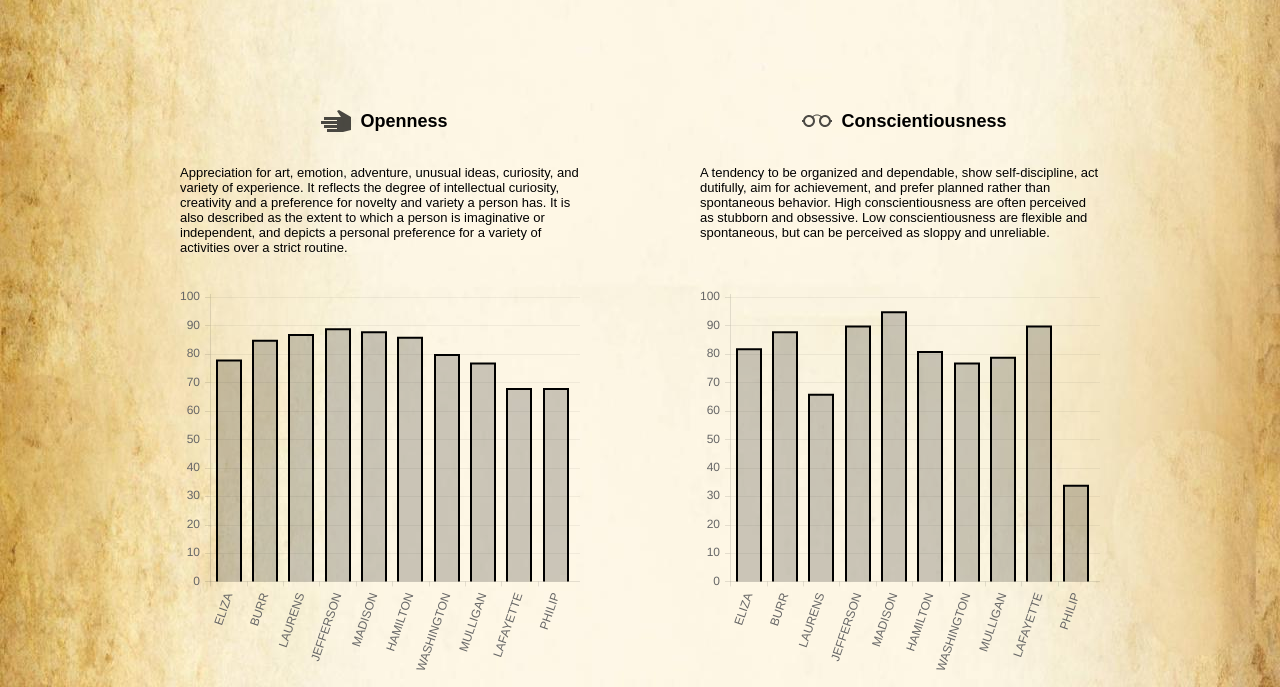
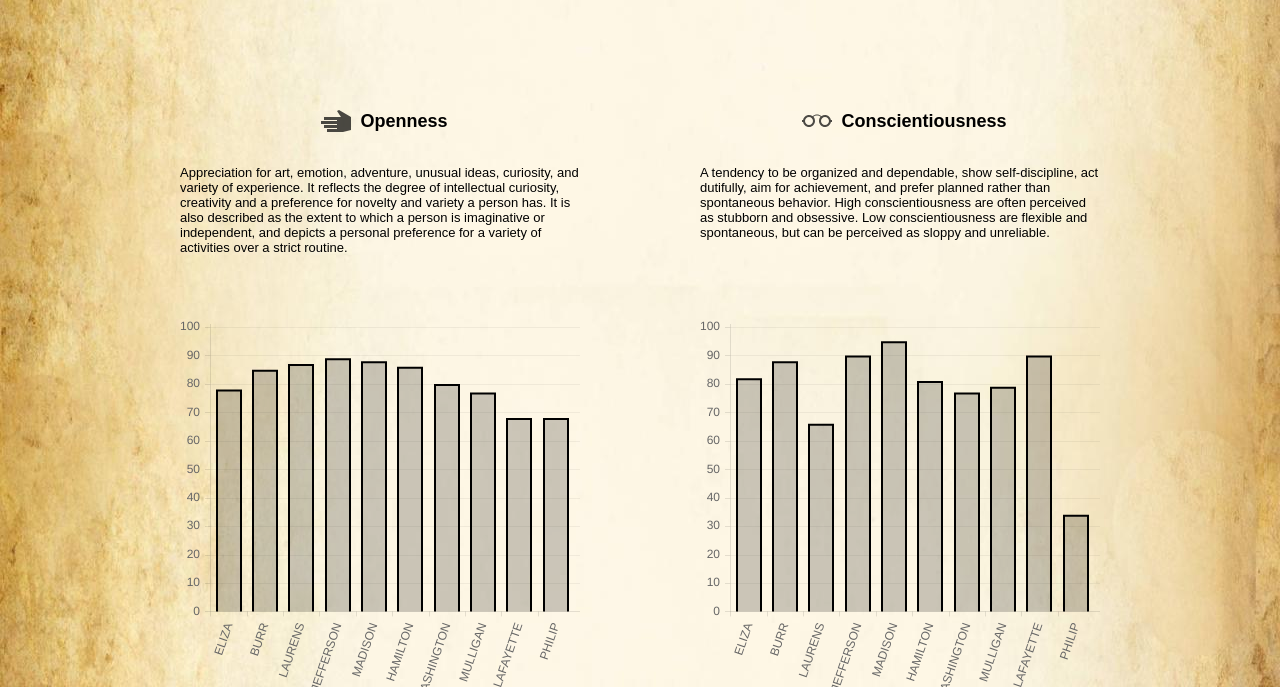
Before and after one commit to antonmc/hamilton, a website: page public/comparison.html in a window 1280 px wide. Shown: the part 113-800 px from the top of the page. Drawn offline with Linux system fonts and the light colour scheme; a script that the page names is missing.

Commit message:
css tweak

```diff
--- a/public/stylesheets/main.css
+++ b/public/stylesheets/main.css
@@ -670,7 +670,7 @@
       font-size: 13px;
       color: #000;
       padding-top: 20px;
-      height: 80px;
+      height: 110px;
     }
     /* ABOUT */
 
```
